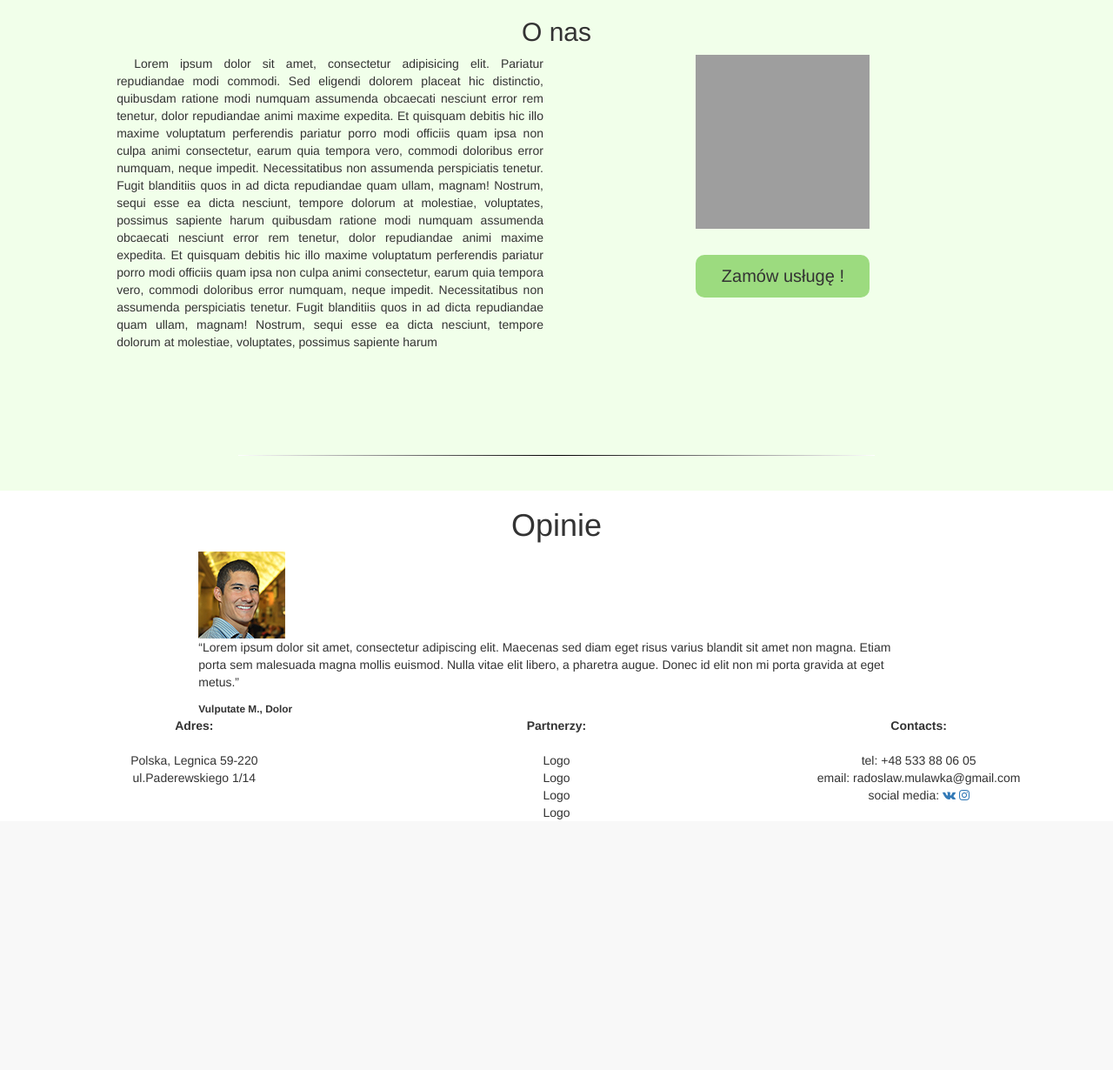
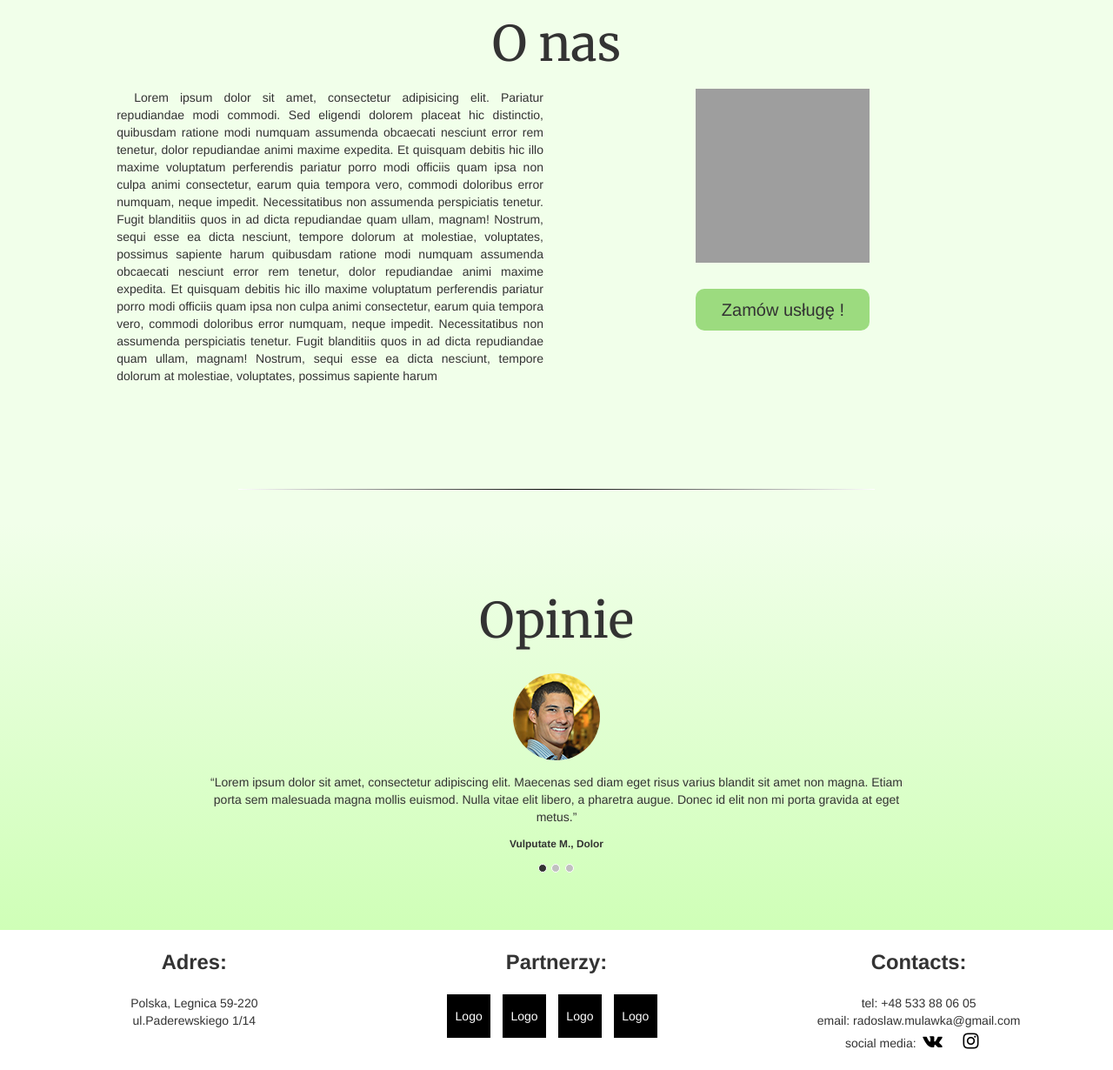
Before and after one commit to Radoslaw-Mulawka/Gardening, a PHP site: page / in a window 1280 px wide. Shown: the part 690-1920 px from the top of the page at 87% size. Before the commit the page ends 1632 px from the top, so only its background shows below. Run offline with PHP 8.4, Linux system fonts and the light colour scheme; some libraries are stand-ins or nearby versions; grey boxes are pictures that could not be loaded.

Commit message:
repaired master branch after commit

```diff
--- a/style/style.css
+++ b/style/style.css
@@ -114,10 +114,6 @@ nav.top-menu .navbar-brand img {
   z-index: 1;
   display: none;
 }
-<<<<<<< HEAD
-.service-item a {
-  margin-bottom: 20px;
-=======
 .hidden-service-block span {
   font-size: 20px;
   display: block;
@@ -251,7 +247,6 @@ footer .footer-contacts i {
   width: 30px;
   padding: 3px 0;
   text-align: center;
->>>>>>> WithoutBootstrap
 }
 
 .center-line-footer {
--- a/style/style.scss
+++ b/style/style.scss
@@ -15,247 +15,6 @@ a, a:visited, a:active, a:link, a:hover {
   text-decoration:none;
   color:black;
 }
-<<<<<<< HEAD
-//  GŁÓWNE MENU
-.top-bar {
-  display:flex;
-  flex-direction: row;
-  align-items:center;
-  justify-content: space-between;
-  overflow: hidden;
-  background-color:white;
-  transition:background-color 2s;
-  .contact-top-block {
-    display:flex;
-    align-items:center;
-    img {
-      float:left;
-      margin-right:20px;
-      width:40px;
-      height:40px;
-    }
-    p {
-      margin:0;
-      margin-right:20px;
-      min-width:130px;
-    }
-    a {
-      margin-right:20px;
-    }
-    i {
-        font-size:1.3em;
-        width:30px;
-        padding:5px 0;
-        text-align: center;
-        border:1px solid black;
-        border-radius:10px;
-    }
-  }
-  .menu {
-
-    ul {
-      list-style: none;
-      margin:0;
-      li {
-        padding:10px 20px;
-        a{
-          font-size:1.2em;
-          &:hover {
-            text-decoration: underline;
-          }
-        }
-      }
-    }
-  }
-}
-@media screen and (max-width:901px){
-  .top-bar {
-    display:block;
-    height:auto;
-  }
-
-  .menu {
-    display:flex;
-    justify-content: center;
-  }
-}
-// GŁÓWNE MENU END
-
-
-//  FIXED NAV ( style for fixed menu script)
-.fixed {
-  position:fixed;
-  background-color:rgba(156, 219, 127,0.8);
-  width:100%;
-  top:0;
-  z-index:1;
-  p, i , a {
-    color:rgb(40, 51, 35);
-  }
-  // i {
-    // border-color:white !important;
-  // }
-}
-// FIXED NAV END
-
-// VIDEO SECTION
-.videobackground {
-    position:relative;
-    text-align: center;
-    video {
-      height:inherit;
-      padding:0;
-    }
-    p {
-      position:absolute;
-      font-style:normal;
-      top:50%;
-      left:50%;
-      transform:translate(-50%,-50%);
-      font-size:10vw;
-      color:white;
-    }
-}
-// VIDEO SECTION END
-
-// O NAS SECTION - about us
-.about-us {
-   padding-bottom:40px;
-   padding-left:30px;
-   padding-right:30px;
-   h2 {
-     font-size:4em;
-     margin-bottom: 20px;
-   }
-   .text-block{
-      p {
-        margin-bottom:0;
-        text-indent: 20px;
-        // justify-content: justify;
-      }
-   }
-   .logo-block{
-       // margin-top:50px;
-       img {
-          height:200px;
-          width:200px;
-          margin-bottom:30px;
-       }
-       .about-us-buttons {
-          width:200px;
-          padding:10px 0;
-          margin:0 auto;
-          background-color: rgb(156, 219, 127);
-          border-radius:10px;
-          font-size:20px;
-          cursor:pointer;
-          transition: box-shadow 1s;
-          &:hover {
-            box-shadow:0 0 10px black;
-          }
-       }
-   }
-}
-// O NAS SECTION END
-
-// USŁUGI SECTION
-.services-container {
-    background-color:#7eba5e;
-    padding-left:60px;
-    padding-right:60px;
-    text-align:center;
-}
-.service-item {
-  padding:25px 50px;
-  a{
-    margin-bottom:20px;
-    cursor:pointer;
-  }
-  p {
-      text-decoration:none;
-      color:white;
-      display:inline;
-      cursor:pointer;
-      &:hover {
-        border-bottom:2px solid black;
-      }
-
-    }
-}
-.hidden-service-block {
-  background-color:white;
-  opacity:0.95;
-  height:50%;
-  width:400px;
-  position:fixed;
-  top:50%;
-  left:50%;
-  transform:translate(-50%,-50%);
-  z-index:1;
-  display:none;
-      span {
-        font-size:20px;
-          display:block;
-          text-align: right;
-          width:100%;
-          cursor:pointer;
-           &:hover {
-          color:red;
-          }
-      }
-      .to-calc-button{
-        position:absolute;
-        bottom:20px;
-        right:10px;
-        padding:10px 20px;
-        text-align: center;
-        background-color:black;
-        border-radius:10px;
-        overflow: hidden;
-        color:white;
-        font-size:1em;
-
-      }
-}
-// USŁUGI SECTION END
-
-
-// OPINIE SECTION
-/* carousel */
-.opinion-wrap {
-  padding:60px 0;
-  background-color:#e8f3ff;
-}
-#quote-carousel {
-  padding: 0 10px 30px 10px;
-  margin-top: 30px;
-  text-align:center;
-}
-/* indicator position */
-#quote-carousel .carousel-indicators {
-  right: 50%;
-  top: auto;
-  bottom: -10px;
-  margin-right: -19px;
-}
-/* indicator color */
-#quote-carousel .carousel-indicators li {
-  background: #c0c0c0;
-}
-/* active indicator */
-#quote-carousel .carousel-indicators .active {
-  background: #333333;
-  height:10px;
-  width:10px;
-  margin-bottom:1px;
-}
-/* typography */
-.opinion-wrap h1 {
-  text-align:center;
-  margin-bottom:-20px !important;
-}
-=======
->>>>>>> galleryEffects
 p {
   font-style:normal !important;
 }
```
Also changed, not shown: 1 other file.
